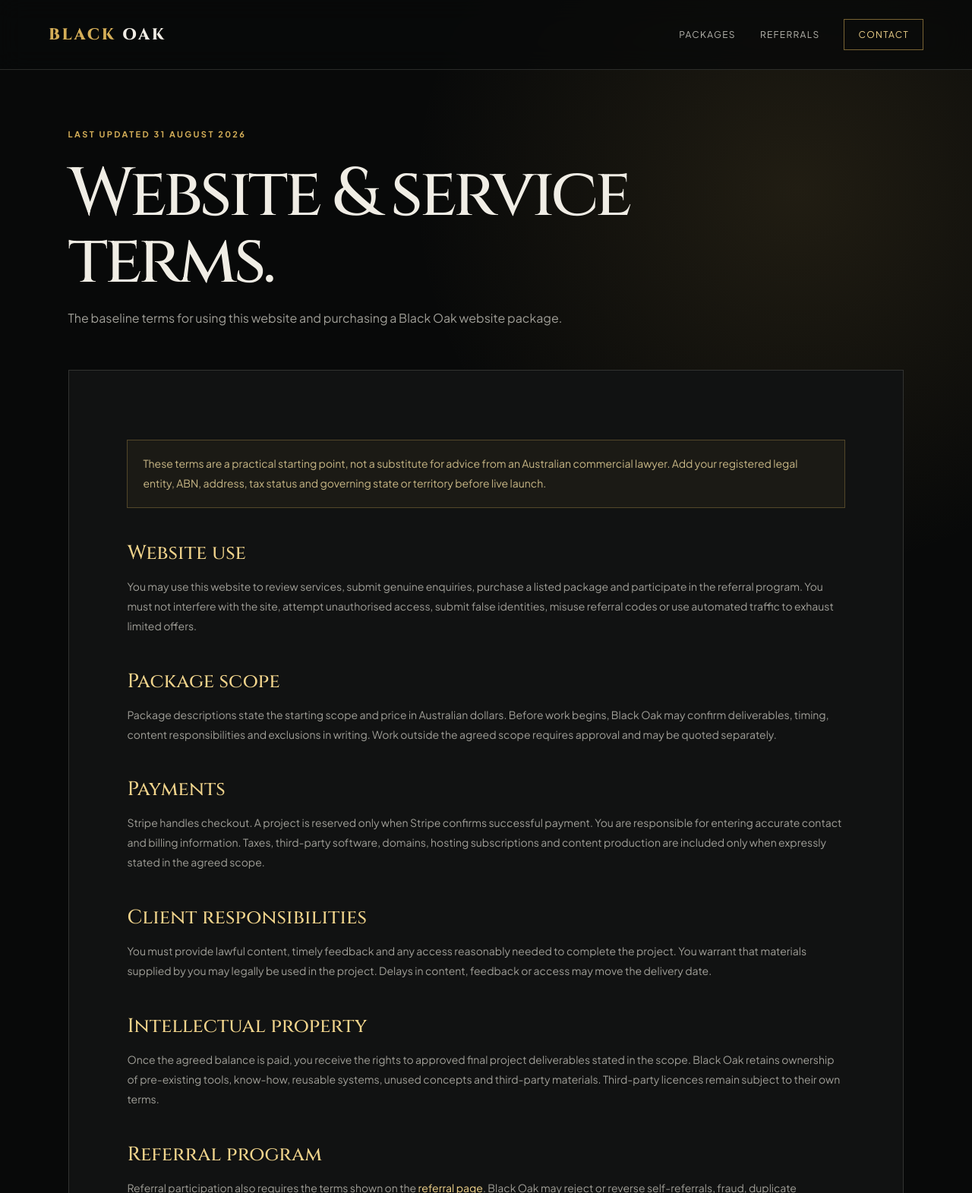
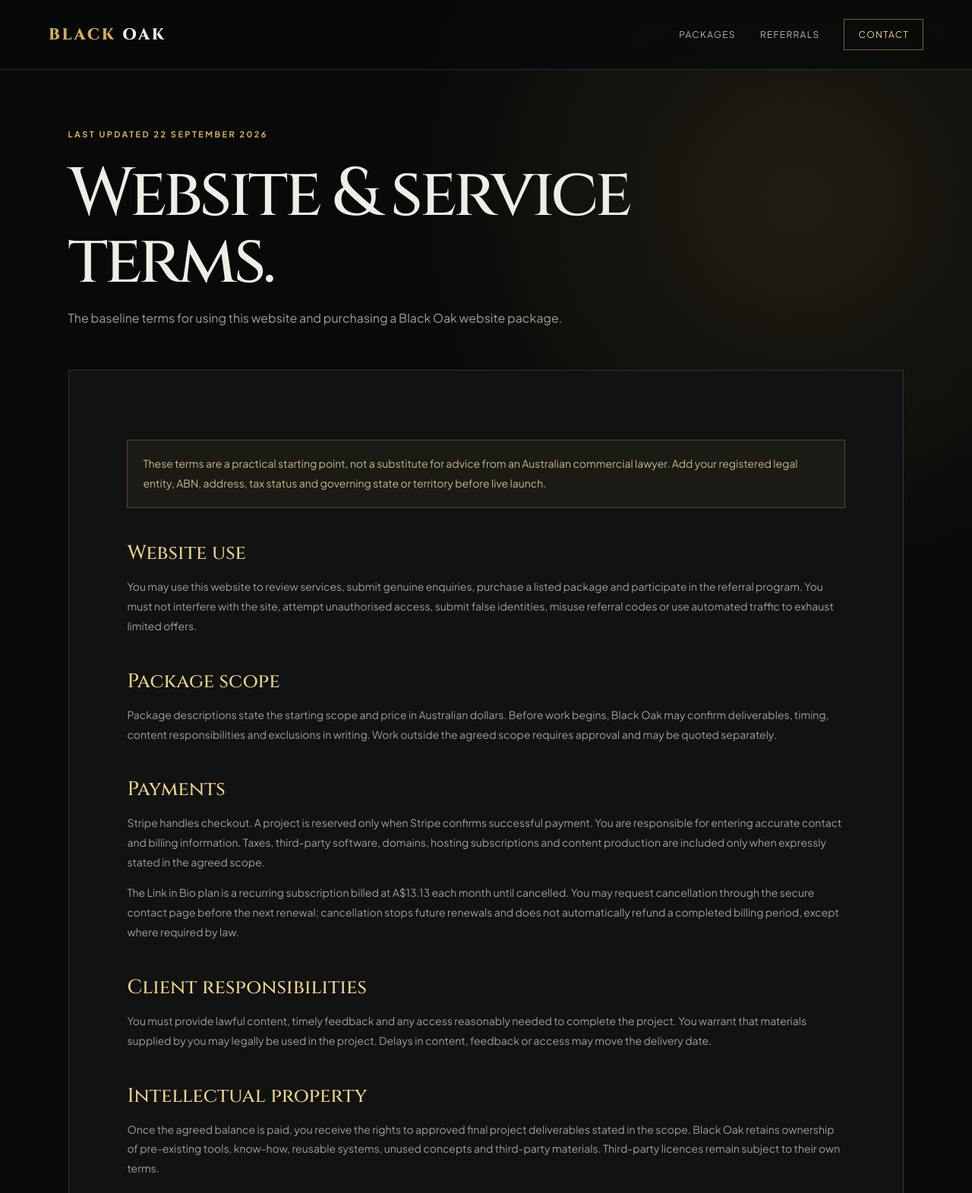
Before and after one commit to SVMKVPV/BLVCK-OAK, a website: page terms.html in a window 1280 px wide. Shown: the top 1571 px of the page at 76% size. Drawn offline with Linux system fonts and the light colour scheme.

Commit message:
Document monthly subscription terms

```diff
--- a/terms.html
+++ b/terms.html
@@ -8,12 +8,12 @@
 </head>
 <body>
   <header class="site-header referral-site-header"><a class="brand" href="index.html#top"><span>Black</span> Oak</a><nav aria-label="Primary navigation"><a href="index.html#packages">Packages</a><a href="referrals.html">Referrals</a><a class="nav-cta" href="contact.html">Contact</a></nav></header>
-  <main class="content-page"><div class="content-shell"><div class="content-intro"><p class="section-label">Last updated 31 August 2026</p><h1>Website &amp; service terms.</h1><p>The baseline terms for using this website and purchasing a Black Oak website package.</p></div>
+  <main class="content-page"><div class="content-shell"><div class="content-intro"><p class="section-label">Last updated 22 September 2026</p><h1>Website &amp; service terms.</h1><p>The baseline terms for using this website and purchasing a Black Oak website package.</p></div>
     <article class="legal-card">
       <p class="legal-note">These terms are a practical starting point, not a substitute for advice from an Australian commercial lawyer. Add your registered legal entity, ABN, address, tax status and governing state or territory before live launch.</p>
       <h2>Website use</h2><p>You may use this website to review services, submit genuine enquiries, purchase a listed package and participate in the referral program. You must not interfere with the site, attempt unauthorised access, submit false identities, misuse referral codes or use automated traffic to exhaust limited offers.</p>
       <h2>Package scope</h2><p>Package descriptions state the starting scope and price in Australian dollars. Before work begins, Black Oak may confirm deliverables, timing, content responsibilities and exclusions in writing. Work outside the agreed scope requires approval and may be quoted separately.</p>
-      <h2>Payments</h2><p>Stripe handles checkout. A project is reserved only when Stripe confirms successful payment. You are responsible for entering accurate contact and billing information. Taxes, third-party software, domains, hosting subscriptions and content production are included only when expressly stated in the agreed scope.</p>
+      <h2>Payments</h2><p>Stripe handles checkout. A project is reserved only when Stripe confirms successful payment. You are responsible for entering accurate contact and billing information. Taxes, third-party software, domains, hosting subscriptions and content production are included only when expressly stated in the agreed scope.</p><p>The Link in Bio plan is a recurring subscription billed at A$13.13 each month until cancelled. You may request cancellation through the secure contact page before the next renewal; cancellation stops future renewals and does not automatically refund a completed billing period, except where required by law.</p>
       <h2>Client responsibilities</h2><p>You must provide lawful content, timely feedback and any access reasonably needed to complete the project. You warrant that materials supplied by you may legally be used in the project. Delays in content, feedback or access may move the delivery date.</p>
       <h2>Intellectual property</h2><p>Once the agreed balance is paid, you receive the rights to approved final project deliverables stated in the scope. Black Oak retains ownership of pre-existing tools, know-how, reusable systems, unused concepts and third-party materials. Third-party licences remain subject to their own terms.</p>
       <h2>Referral program</h2><p>Referral participation also requires the terms shown on the <a href="referrals.html#referral-signup">referral page</a>. Black Oak may reject or reverse self-referrals, fraud, duplicate attribution, refunds, disputes and chargebacks. Identity and payout verification through Stripe is mandatory. Limited promotions end when their published cap is reached.</p>
```
